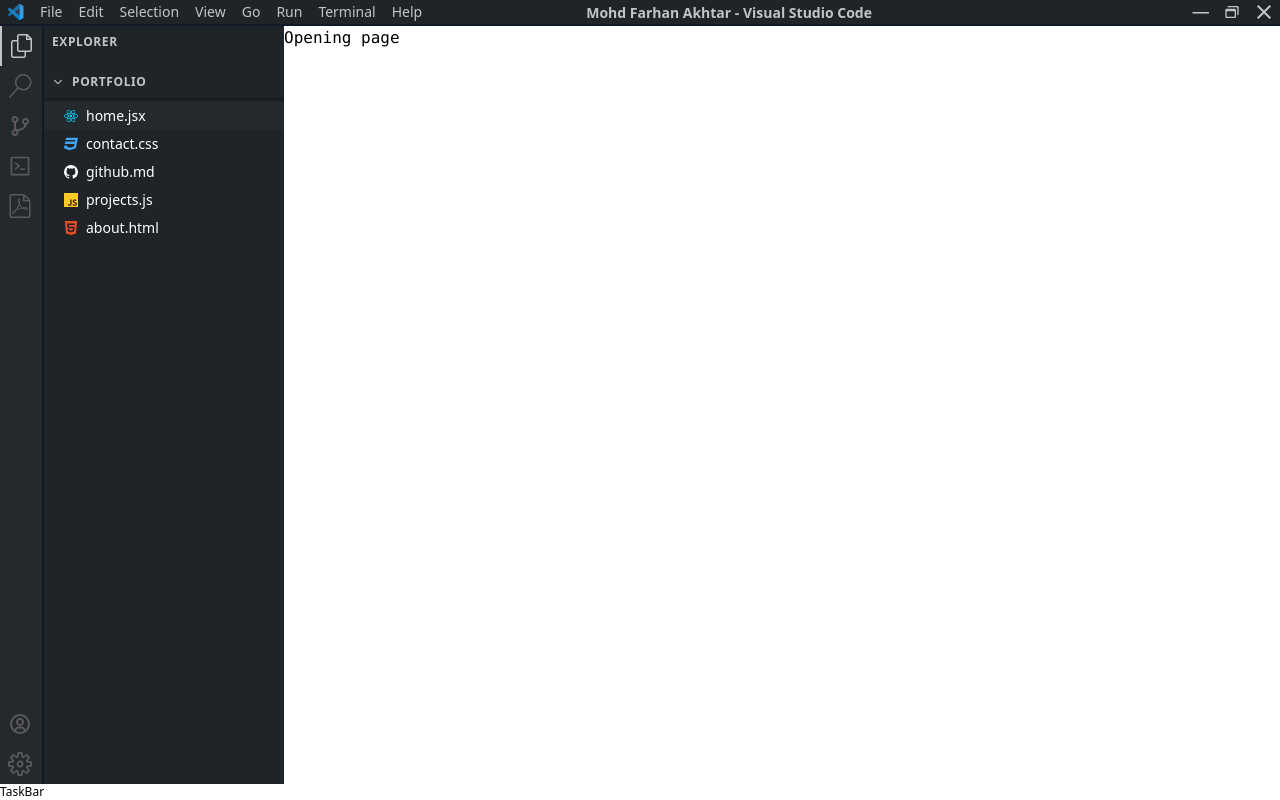
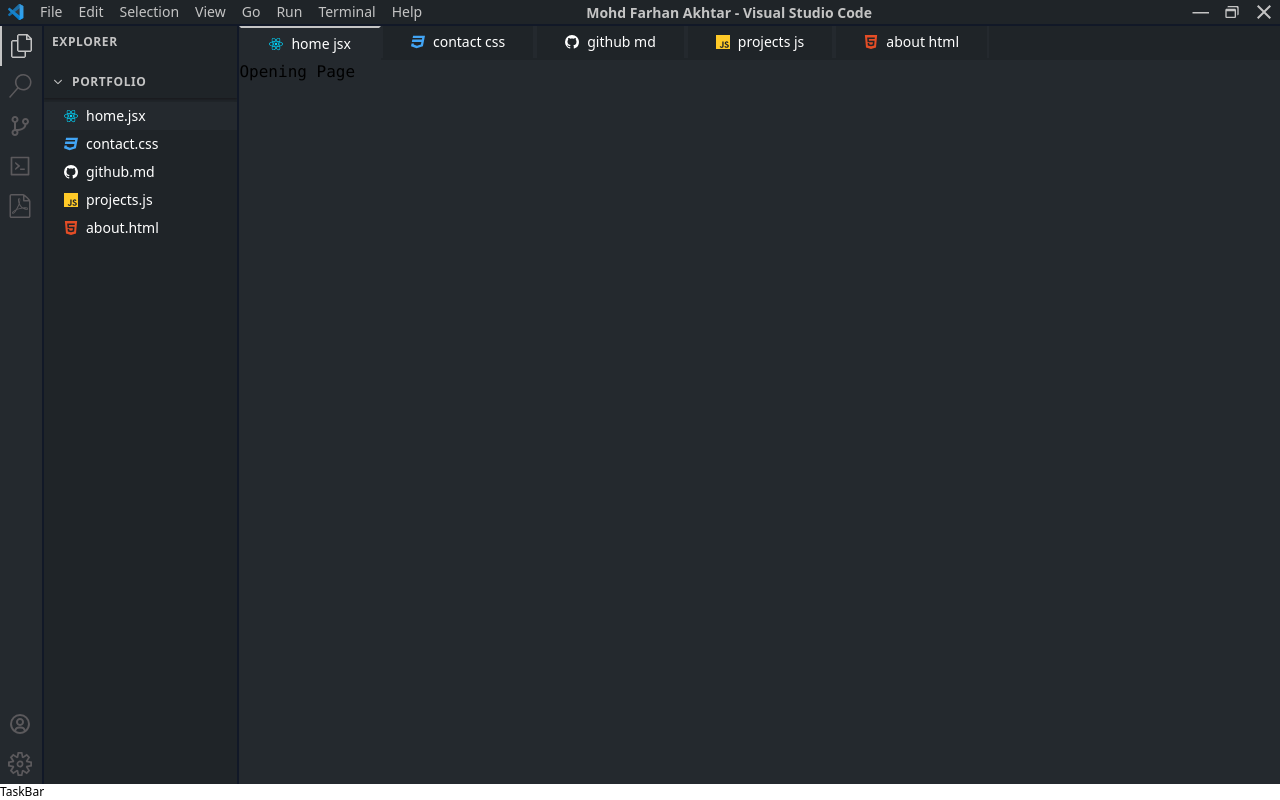
Before and after one commit to farhanakhtar24/vs-portfolio-website, a React (Create React App) app: page /home in a window 1280 px wide. Built offline with nearby package versions, Linux system fonts and the light colour scheme.

Commit message:
pageNavbar made

```diff
--- a/src/App.js
+++ b/src/App.js
@@ -1,6 +1,7 @@
 import React, { useMemo } from "react";
 import { useDispatch } from "react-redux";
 import { Navigate, Route, Routes, useLocation } from "react-router-dom";
+import PageNavbar from "./Components/Code-Editor/PageNavbar";
 import Wrapper from "./Components/Wrapper/Wrapper";
 import About from "./Pages/About.jsx";
 import Contact from "./Pages/Contact.jsx";
--- /dev/null
+++ b/src/Components/Code-Editor/PageNavbar.js
@@ -0,0 +1,61 @@
+import React from 'react'
+import { useSelector } from 'react-redux'
+import { FaReact as HomePageIcon } from 'react-icons/fa';
+import { ImCss3 as ContactPageIcon } from 'react-icons/im';
+import { VscGithubInverted as GithubPageIcon } from 'react-icons/vsc';
+import { SiJavascript as ProjectsPageIcon } from 'react-icons/si';
+import { SiHtml5 as AboutPageIcon } from 'react-icons/si';
+import { NavLink } from 'react-router-dom';
+
+const PageNavbar = () => {
+    const activePage = useSelector(state => state.activeIcon.value);
+
+    const pageList = [
+        {
+            name: 'home',
+            page: <HomePageIcon className='text-PageNavbar-Icons-Home' />,
+            extension: 'jsx',
+        },
+        {
+            name: 'contact',
+            page: <ContactPageIcon className='text-PageNavbar-Icons-Contact' />,
+            extension: 'css',
+        },
+        {
+            name: 'github',
+            page: <GithubPageIcon className='text-PageNavbar-Icons-Github' />,
+            extension: 'md',
+        },
+        {
+            name: 'projects',
+            page: <ProjectsPageIcon className='text-PageNavbar-Icons-Projects' />,
+            extension: 'js',
+        },
+        {
+            name: 'about',
+            page: <AboutPageIcon className='text-PageNavbar-Icons-About' />,
+            extension: 'html',
+        }
+    ]
+
+    const activePageClass = 'bg-PageNavbar-ActivePageBg border-t-2 border-t-PageNavbar-ActivePageBorder';
+
+    return (
+        <div className='text-sm text-PageNavbar-Text bg-PageNavbar-Bg'>
+            <ul className='flex'>
+                { pageList.map(pageObject => {
+                    return (
+                        <NavLink to={ `/${pageObject.name}` }>
+                            <li className={ `flex items-center gap-2 px-7 py-1.5 border-x-2 border-x-PageNavbar-HoverPageBg hover:bg-PageNavbar-HoverPageBg ${activePage === pageObject.name ? activePageClass : 'bg-PageNavbar-Bg'}` }>
+                                { pageObject.page }
+                                { `${pageObject.name} ${pageObject.extension}` }
+                            </li>
+                        </NavLink>
+                    )
+                }) }
+            </ul>
+        </div>
+    )
+}
+
+export default PageNavbar
--- a/src/Components/Wrapper/Wrapper-components/FileIndexer.js
+++ b/src/Components/Wrapper/Wrapper-components/FileIndexer.js
@@ -5,13 +5,11 @@
 import { VscGithubInverted as GithubPageIcon } from 'react-icons/vsc';
 import { SiJavascript as ProjectsPageIcon } from 'react-icons/si';
 import { SiHtml5 as AboutPageIcon } from 'react-icons/si';
-import { useDispatch, useSelector } from 'react-redux';
+import { useSelector } from 'react-redux';
 import { Link } from 'react-router-dom';
-import { activeIconSliceActions } from '../../../Redux/active-icon-slice';
 
 const FileIndexer = () => {
     const activePage = useSelector(state => state.activeIcon.value);
-    // const dispatch = useDispatch();
 
     const [arrowDirection, setArrowDirection] = useState('rotate-0');
 
@@ -19,14 +17,10 @@
         setArrowDirection(arrowDirection === 'rotate-0' ? '-rotate-90' : 'rotate-0');
     }
 
-    // const activePageHandler = function (page) {
-    //     dispatch(activeIconSliceActions.setActiveIcon(page));
-    // }
-
     const divClassName = 'flex px-5 py-1 gap-2 items-center hover:bg-FileIndexer-Hover';
 
     return (
-        <div className=' flex flex-col gap-2 bg-FileIndexer-Bg w-60'>
+        <div className=' flex flex-col gap-2 bg-FileIndexer-Bg w-60 border-r-2 border-gray-900'>
             {/* Explorer div */ }
             <div className='FileIndexer-Headings'>
                 Explorer
@@ -37,52 +31,37 @@
 
                 {/* foldername div */ }
                 <div className='FileIndexer-Headings shadow-sm shadow-zinc-900 pb-1'>
-                    <button onClick={ portfolioArrow }><ArrowDownIcon className={ `mr-2 ${arrowDirection}` } /></button>
+                    <button onClick={ portfolioArrow }><ArrowDownIcon className={ `transition-transform mr-2 ${arrowDirection}` } /></button>
                     Portfolio
                 </div>
 
                 {/* index list */ }
-                <ul className={ `text-white text-sm font-normal ${arrowDirection === 'rotate-0' ? '' : 'hidden'}` }>
-                    <Link
-                        to='/home'
-                    // onClick={ () => activePageHandler('home') }
-                    >
+                <ul className={ `text-FileIndexer-Text text-sm font-normal ${arrowDirection === 'rotate-0' ? '' : 'hidden'}` }>
+                    <Link to='/home'>
                         <li className={ `${divClassName} ${activePage === 'home' ? 'bg-FileIndexer-Active' : ''}` }>
                             <HomePageIcon className='text-FileIndexer-Icons-Home' />
                             home.jsx
                         </li>
                     </Link>
-                    <Link
-                        to='/contact'
-                    // onClick={ () => activePageHandler('contact') }
-                    >
+                    <Link to='/contact'>
                         <li className={ `${divClassName} ${activePage === 'contact' ? 'bg-FileIndexer-Active' : ''}` }>
                             <ContactPageIcon className='text-FileIndexer-Icons-Contact' />
                             contact.css
                         </li>
                     </Link>
-                    <Link
-                        to='/github'
-                    // onClick={ () => activePageHandler('github') }
-                    >
+                    <Link to='/github'>
                         <li className={ `${divClassName} ${activePage === 'github' ? 'bg-FileIndexer-Active' : ''}` }>
                             <GithubPageIcon className='text-FileIndexer-Icons-Github' />
                             github.md
                         </li>
                     </Link>
-                    <Link
-                        to='/projects'
-                    // onClick={ () => activePageHandler('projects') }
-                    >
+                    <Link to='/projects'>
                         <li className={ `${divClassName} ${activePage === 'projects' ? 'bg-FileIndexer-Active' : ''}` }>
                             <ProjectsPageIcon className='text-FileIndexer-Icons-Projects' />
                             projects.js
                         </li>
                     </Link>
-                    <Link
-                        to='/about'
-                    // onClick={ () => activePageHandler('about') }
-                    >
+                    <Link to='/about'>
                         <li className={ `${divClassName} ${activePage === 'about' ? 'bg-FileIndexer-Active' : ''}` }>
                             <AboutPageIcon className='text-FileIndexer-Icons-About' />
                             about.html
--- a/src/Components/Wrapper/Wrapper-components/Sidebar.js
+++ b/src/Components/Wrapper/Wrapper-components/Sidebar.js
@@ -7,70 +7,59 @@
 import { BiUserCircle as UserIcon } from 'react-icons/bi';
 import { VscSettingsGear as SettingsIcon } from 'react-icons/vsc';
 import { NavLink } from 'react-router-dom';
-import { useDispatch, useSelector } from 'react-redux';
-import { activeIconSliceActions } from '../../../Redux/active-icon-slice';
+import { useSelector } from 'react-redux';
 
 const Sidebar = () => {
     const activeIcon = useSelector(state => state.activeIcon.value);
-    // const dispatch = useDispatch();
-
-    // const activeIconHandler = function (page) {
-    //     dispatch(activeIconSliceActions.setActiveIcon(page));
-    // }
 
     const activeIconColor = 'text-Sidebar-IconActive';
     const activeIconBorder = 'border-l-2 border-l-Sidebar-IconActive';
+
+    const TopIconList = [
+        {
+            name: 'home',
+            icon: <FilesIcon />,
+        },
+        {
+            name: 'contact',
+            icon: <SearchIcon />,
+        },
+        {
+            name: 'github',
+            icon: <GitBranchIcon />,
+        },
+        {
+            name: 'projects',
+            icon: <ProjectsIcon />,
+        },
+        {
+            name: 'about',
+            icon: <FilePdfIcon />,
+        },
+    ]
 
     return (
         <div className='Sidebar-Main-Div'>
 
             {/* upar ke 5 icons */ }
             <ul>
-                <NavLink
-                    to='/home'
-                    // onClick={ () => activeIconHandler('home') }
-                    className={ `hover:text-Sidebar-IconHover  ${activeIcon === 'home' ? activeIconColor : ''}` } >
-                    <li className={ `${activeIcon === 'home' ? activeIconBorder : ''} p-2` }>
-                        <FilesIcon />
-                    </li>
-                </NavLink>
-                <NavLink
-                    to='/contact'
-                    // onClick={ () => activeIconHandler('contact') }
-                    className={ `hover:text-Sidebar-IconHover  ${activeIcon === 'contact' ? activeIconColor : ''}` } >
-                    <li className={ `${activeIcon === 'contact' ? activeIconBorder : ''} p-2` }>
-                        <SearchIcon />
-                    </li>
-                </NavLink>
-                <NavLink
-                    to='/github'
-                    // onClick={ () => activeIconHandler('github') }
-                    className={ `hover:text-Sidebar-IconHover  ${activeIcon === 'github' ? activeIconColor : ''}` }>
-                    <li className={ `${activeIcon === 'github' ? activeIconBorder : ''} p-2` }>
-                        <GitBranchIcon />
-                    </li>
-                </NavLink>
-                <NavLink
-                    to='/projects'
-                    // onClick={ () => activeIconHandler('projects') }
-                    className={ `hover:text-Sidebar-IconHover  ${activeIcon === 'projects' ? activeIconColor : ''}` } >
-                    <li className={ `${activeIcon === 'projects' ? activeIconBorder : ''} p-2` }>
-                        <ProjectsIcon />
-                    </li>
-                </NavLink>
-                <NavLink
-                    to='/about'
-                    // onClick={ () => activeIconHandler('about') }
-                    className={ `hover:text-Sidebar-IconHover  ${activeIcon === 'about' ? activeIconColor : ''}` }>
-                    <li className={ `${activeIcon === 'about' ? activeIconBorder : ''} p-2` }>
-                        <FilePdfIcon />
-                    </li>
-                </NavLink>
-
-            </ul>
+                { TopIconList.map((object) => {
+                    return (
+                        <NavLink
+                            key={ object.name }
+                            to={ `/${object.name}` }
+                            className={ `hover:text-Sidebar-IconHover  ${activeIcon === object.name ? activeIconColor : ''}` }
+                        >
+                            <li className={ `${activeIcon === object.name ? activeIconBorder : ''} p-2` }>
+                                { object.icon }
+                            </li>
+                        </NavLink>
+                    )
+                }) }
+            </ul >
 
             {/* neeche ke 2 icons */ }
-            <ul>
+            < ul >
                 <NavLink to='/home' className='hover:text-Sidebar-IconHover'>
                     <li className='p-2'>
                         <UserIcon />
@@ -81,7 +70,7 @@
                         <SettingsIcon />
                     </li>
                 </NavLink>
-            </ul>
+            </ ul>
 
         </div >
     )
--- a/src/Components/Wrapper/Wrapper.js
+++ b/src/Components/Wrapper/Wrapper.js
@@ -1,4 +1,5 @@
 import React from 'react'
+import PageNavbar from '../Code-Editor/PageNavbar';
 import FileIndexer from './Wrapper-components/FileIndexer';
 import Navbar from './Wrapper-components/Navbar';
 import Sidebar from './Wrapper-components/Sidebar';
@@ -10,7 +11,10 @@
             <div className='flex flex-1'>
                 <Sidebar></Sidebar>
                 <FileIndexer></FileIndexer>
-                { props.children }
+                <div className='flex flex-col w-full bg-PageNavbar-ActivePageBg'>
+                    <PageNavbar></PageNavbar>
+                    { props.children }
+                </div>
             </div>
             <Taskbar></Taskbar>
         </div>
--- a/src/Pages/Home.jsx
+++ b/src/Pages/Home.jsx
@@ -1,8 +1,12 @@
 import React from 'react'
+import { useSelector } from 'react-redux';
 
 const Home = () => {
+    // useSelector()
     return (
-        <div>Opening page</div>
+        <div>
+            Opening Page
+        </div>
     )
 }
 
```
Also changed, not shown: tailwind.config.js (+15 -0 lines).
